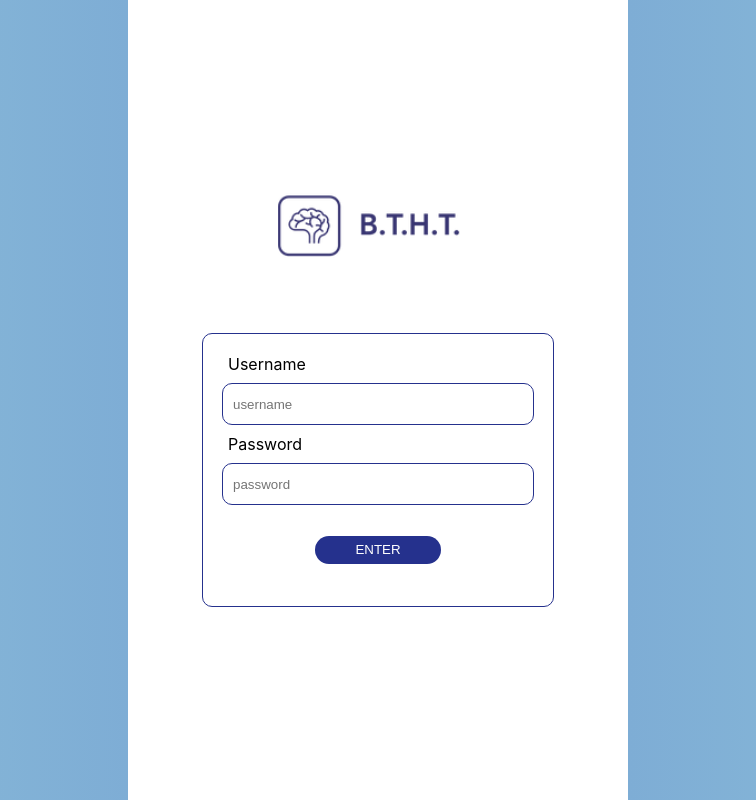
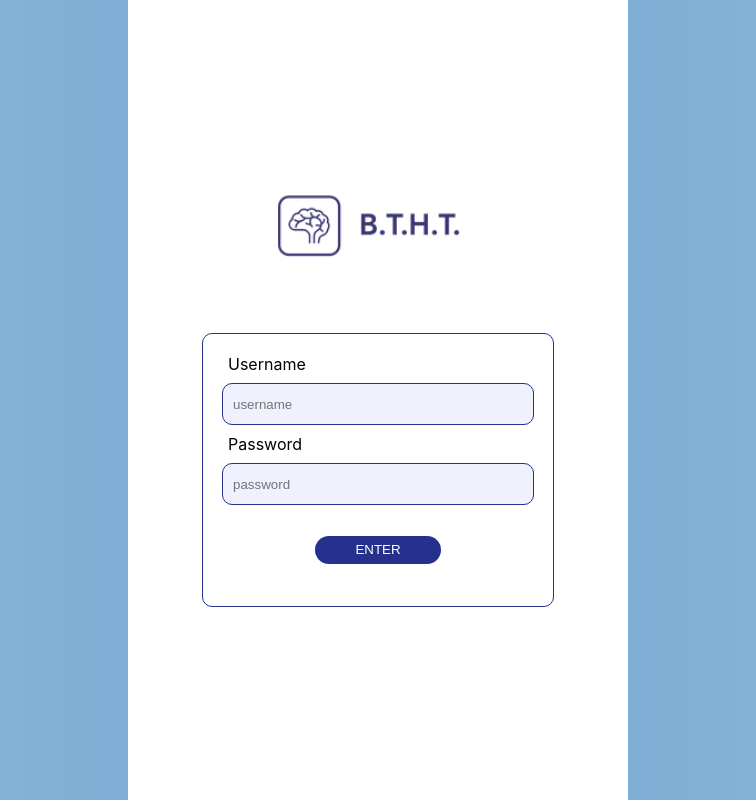
Before and after one commit to WildCodeSchool/11-21-noBugNovember-P3-bt-Front, a React (Create React App) app: page /login in a window 1280 px wide. Shown: the whole page, without its empty margins (262-1018 px from the left). Built offline with nearby package versions, Linux system fonts and the light colour scheme.

Commit message:
added background-color of inputs

```diff
--- a/src/screens/styles/Login.css
+++ b/src/screens/styles/Login.css
@@ -26,7 +26,7 @@
   width: 100%;
   min-width: 500px;
   max-width: 900px;
-  min-height: 700px;
+  min-height: 500px;
   display: flex;
   flex-direction: column;
   justify-content: center;
@@ -66,6 +66,7 @@
   border: 1px solid #25318d;
   border-radius: 10px / 10px;
   align-self: center;
+  background-color: #eff1fc;
 }
 
 .loginBtnWrapper {
```
